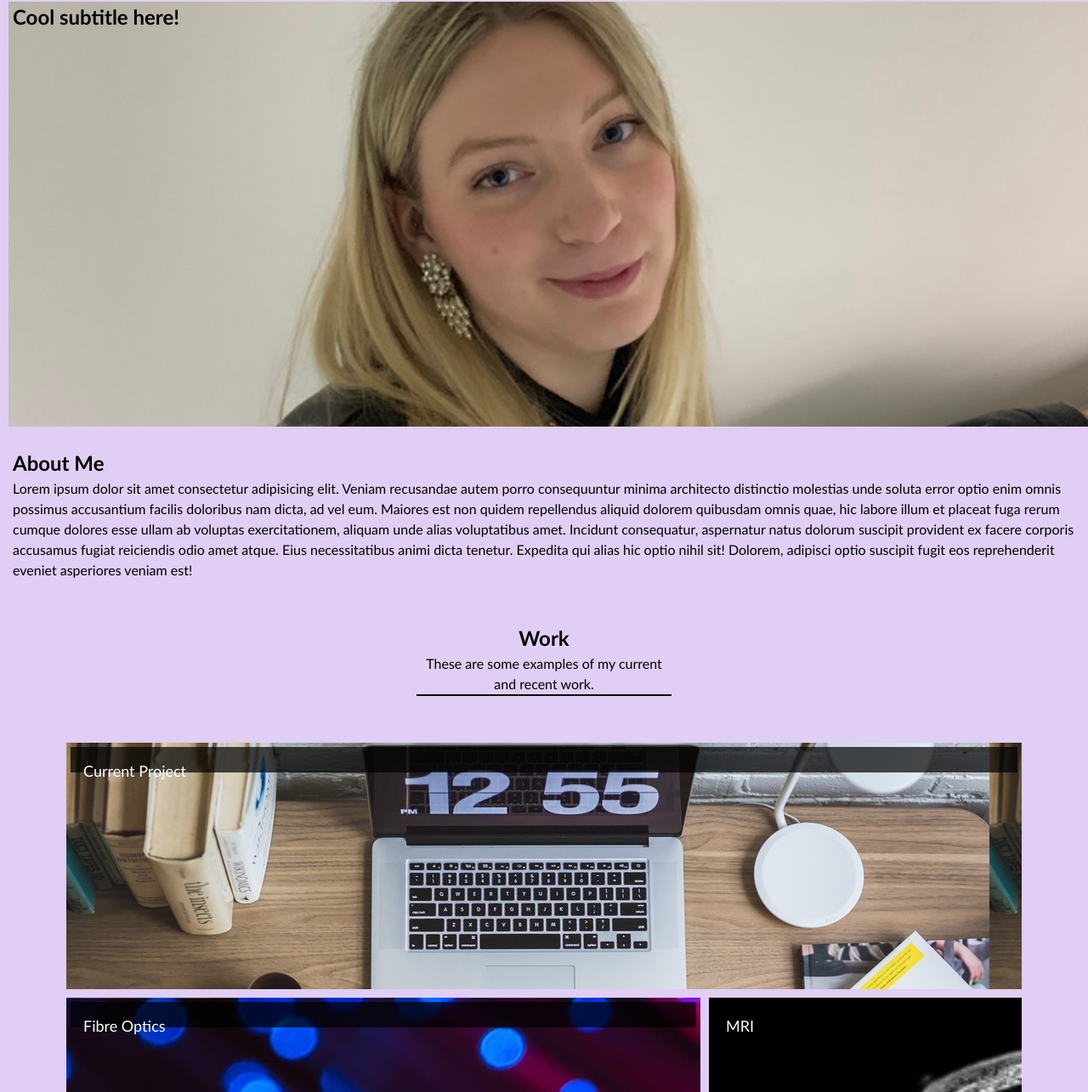
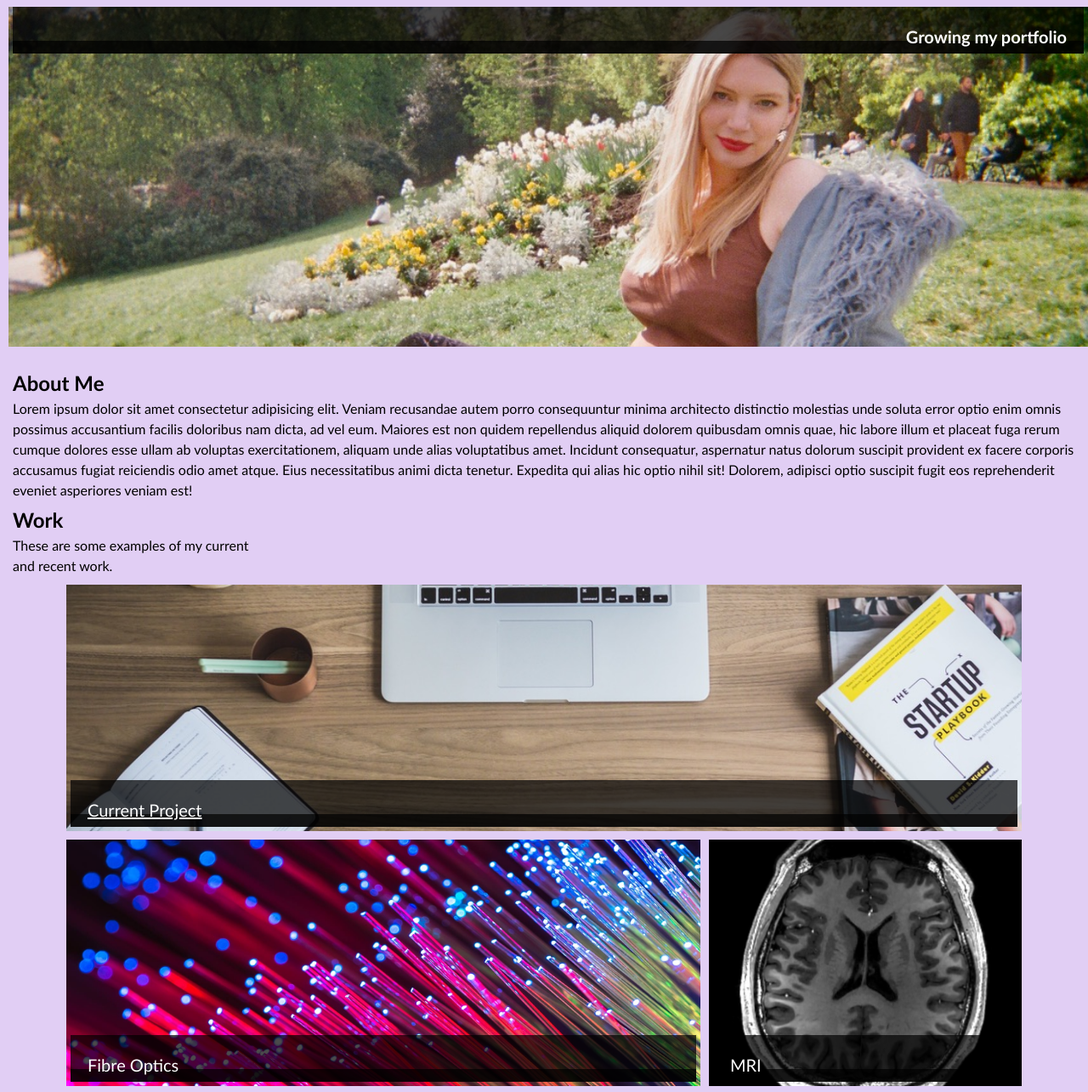
Before and after one commit to kabuzo13/challenge-2, a plain HTML site: page index.html in a window 1280 px wide. Shown: the part 62-1347 px from the top of the page at 85% size. Drawn offline with Linux system fonts and the light colour scheme.

Commit message:
linked contat pages and realigned Work section

```diff
--- a/css/style.css
+++ b/css/style.css
@@ -33,15 +33,29 @@ header nav ul {
   align-items: center;
   justify-content: space-evenly;
   list-style: none;
+  font-family: 'Trebuchet MS', 'Lucida Sans Unicode', 'Lucida Grande', 'Lucida Sans', Arial, sans-serif;
+  font-size: 20px;
 }
 
 .hero-banner {
-  background-image: url(../images/me.jpeg);
-  height: 500px;
+  background-image: url(../images/me2.jpeg);
+  height: 400px;
   width: 100%;
   margin-bottom: 25px;
   background-size: cover;
   background-position: center;
+}
+
+.hero-banner h2 {
+  display: flex;
+  justify-content: flex-end;
+  background-color: rgba(0,0,0,0.7);
+  padding: 20px;
+  height: 25px;
+  color: white;
+  font-size: 20px;
+  border-bottom: 15px solid rgba(0,0,0,0.7);
+  font-display: center;
 }
 
 h1,
@@ -57,20 +71,33 @@ p {
   margin: 0;
 }
 
+.page-wrapper h2 {
+  text-align: left;
+}
+
 .subHeading {
-  text-align: center;
-  border-bottom: 2px solid black;
+  border-bottom: 2px;
   width: 300px;
-  margin: 50px auto;
 }
 
 .heading {
   background-color: rgba(0,0,0,0.7);
-  padding: 15px;
+  padding: 20px;
   height: 25px;
   color: white;
-  font-size: 18px;
-  border-bottom: 5px solid --background-color;
+  font-size: 20px;
+  border-bottom: 15px solid rgba(0,0,0,0.7);
+  font-display: center;
+}
+
+.page-section {
+  background-position: center;
+  background-size: cover;
+  background-repeat: no-repeat;
+  margin: 5px;
+  cursor: pointer;
+  display: grid;
+  align-content: end;
 }
 
 #work-grid {
@@ -122,3 +149,7 @@ a:active {
 	color: red;
   cursor: grabbing;
 }
+
+.page-section-contact {
+  text-align: center;
+}
--- a/index.html
+++ b/index.html
@@ -29,15 +29,15 @@
   </header>
 
   <!-- hero banner -->
-  <section class="hero-banner" title="A picture of me">
+  <section class="hero-banner" title="A blonde woman sitting on grass">
     <div>
-      <h2>Cool subtitle here!</h2>
+      <h2>Growing my portfolio</h2>
     </div>
   </section>
 
   <main class="page-wrapper">
     <!-- about me -->
-    <section class="page-section" id="about">
+    <section class="page" id="about">
       <h2>About Me</h2>
       <p>
         Lorem ipsum dolor sit amet consectetur adipisicing elit. Veniam recusandae autem porro consequuntur minima architecto distinctio molestias unde soluta error optio enim omnis possimus accusantium facilis doloribus nam dicta, ad vel eum. Maiores est non quidem repellendus aliquid dolorem quibusdam omnis quae, hic labore illum et placeat fuga rerum cumque dolores esse ullam ab voluptas exercitationem, aliquam unde alias voluptatibus amet. Incidunt consequatur, aspernatur natus dolorum suscipit provident ex facere corporis accusamus fugiat reiciendis odio amet atque. Eius necessitatibus animi dicta tenetur. Expedita qui alias hic optio nihil sit! Dolorem, adipisci optio suscipit fugit eos reprehenderit eveniet asperiores veniam est!
@@ -53,7 +53,7 @@
     </div>
       <section class="page-section" id="work-grid">
       <div id="laptop" class="page-section">
-        <div class="heading">Current Project</div>
+        <a href="https://kabuzo13.github.io/challenge-1/" target="_blank" class="heading">Current Project</a>
       </div>
       <div id="fibreoptic" class="page-section">
         <div class="heading">Fibre Optics</div>
@@ -70,12 +70,12 @@
     </section>
 
     <!-- contact -->
-    <section class="page-section contact" id="contact">
+    <section class="page-section-contact" id="contact">
       <h2>Contact Me</h2>
       <p>
-        <a href="#" target="_blank">GitHub</a>
+        <a href="https://github.com/kabuzo13" target="_blank">GitHub</a>
         <a href="#" target="_blank">Email</a>
-        <a href="#" target="_blank">Facebook</a>
+        <a href="https://www.facebook.com/beatrix.honigmann/" target="_blank">Facebook</a>
         <a href="#" target="_blank">LinkedIn</a>
       </p>
     </section>
```
Also changed, not shown: images/me2.jpeg (added).
